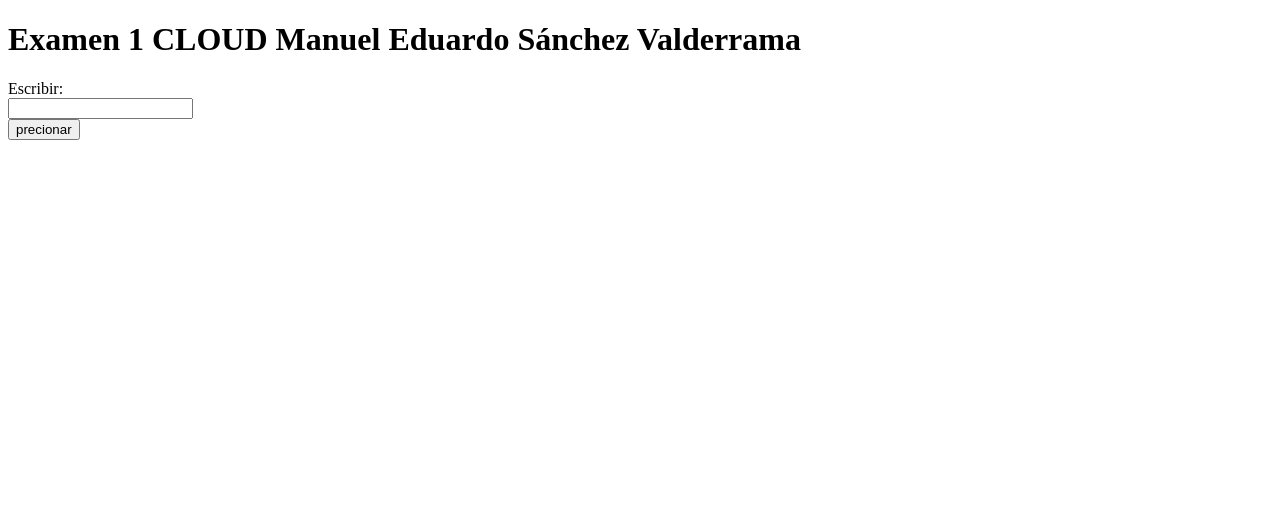
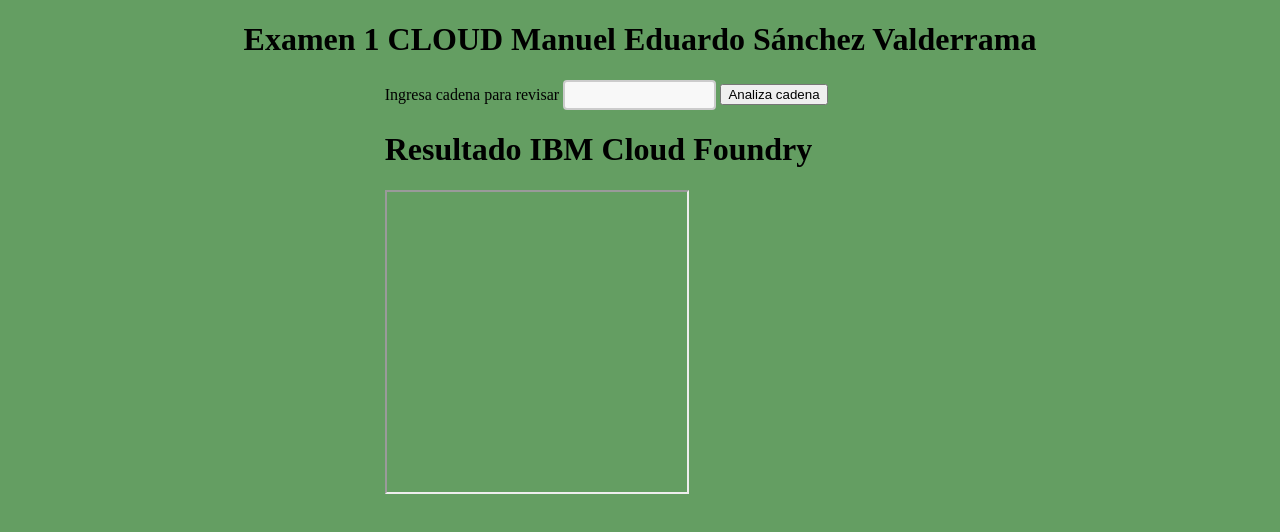
Before and after one commit to ManuelSanchez25/examen1cloud, a website: page peticion/src/html/index.html in a window 1280 px wide. Drawn offline with Linux system fonts and the light colour scheme.

Commit message:
commit final

```diff
--- a/Watson/Analizarcadena.js
+++ b/Watson/Analizarcadena.js
@@ -27,7 +27,9 @@
   }),
   serviceUrl: URL,
 });
-
+app.get('/', (req, res) =>{
+  res.send('Examen Cloud. ToneAnalizer, Ingrese /autor para poder ver el servicio usado');
+})
 
 app.get('/autor', (req, res) => {
     res.send({
@@ -55,6 +57,8 @@
         cadena = JSON.stringify(toneAnalysis.result);
             res.json(cadena);
          // res.json(toneAnalysis.result.document_tone.tones);
+        //console.log(JSON.stringify(toneAnalysis, null, 2));
+
       })
       .catch(err => {
         res.json(err);
--- a/peticion/app.js
+++ b/peticion/app.js
@@ -26,7 +26,7 @@
 });
 
 router.post('/metodo', (req, res) => {
-   export const cadena = req.body.datos;
+    const cadena = req.body.datos;
     console.log(cadena);
     res.sendFile(path.join(__dirname+'/src/html/index.html'));
 });
--- a/peticion/src/html/index.html
+++ b/peticion/src/html/index.html
@@ -5,15 +5,46 @@
     <meta name="viewport" content="width=device-width, initial-scale=1.0">
     <title>Express Server Docker</title>
 </head>
+<style>
+    input[type=text] {
+  width: 30%;
+  height: 30px;
+  padding: 12px 20px;
+  box-sizing: border-box;
+  border: 2px solid #ccc;
+  border-radius: 4px;
+  background-color: #f8f8f8;
+  resize: none;
+}
+.centrar {
+  display: flex;
+  justify-content: center;
+}
+</style>
 <body>
-    <h1>
+    <body style="background-color:rgb(100, 158, 98);">
+
+    <h1 style="text-align:center">
         Examen 1 CLOUD Manuel Eduardo Sánchez Valderrama
     </h1>
 
-    <form action="/metodo" method = "post">
-        <label for="datos">Escribir:</label><br>
-        <input type="text" id="datos" name="datos" ><br>
-        <input type="submit" value="precionar">
-      </form>
+
+           <div class="centrar" >
+                    <form action="http://examen1cloudmanuel-courteous-tasmaniandevil-bq.mybluemix.net/metodo" method="post" target="examen">
+
+                            <label for="datos">Ingresa cadena para revisar</label>
+                            <input type="text" name="datos" id="datos">
+                                 <button  type="submit"> Analiza cadena
+                                    </button>
+                                <div class="card">
+                                    <h1>Resultado IBM Cloud Foundry </h1>
+
+                                <iframe name="examen" id="examen" height="300" width="300"></iframe>
+                            </div>
+
+                    </form>
+                </div>
+            </div>
+
 </body>
 </html>
```
